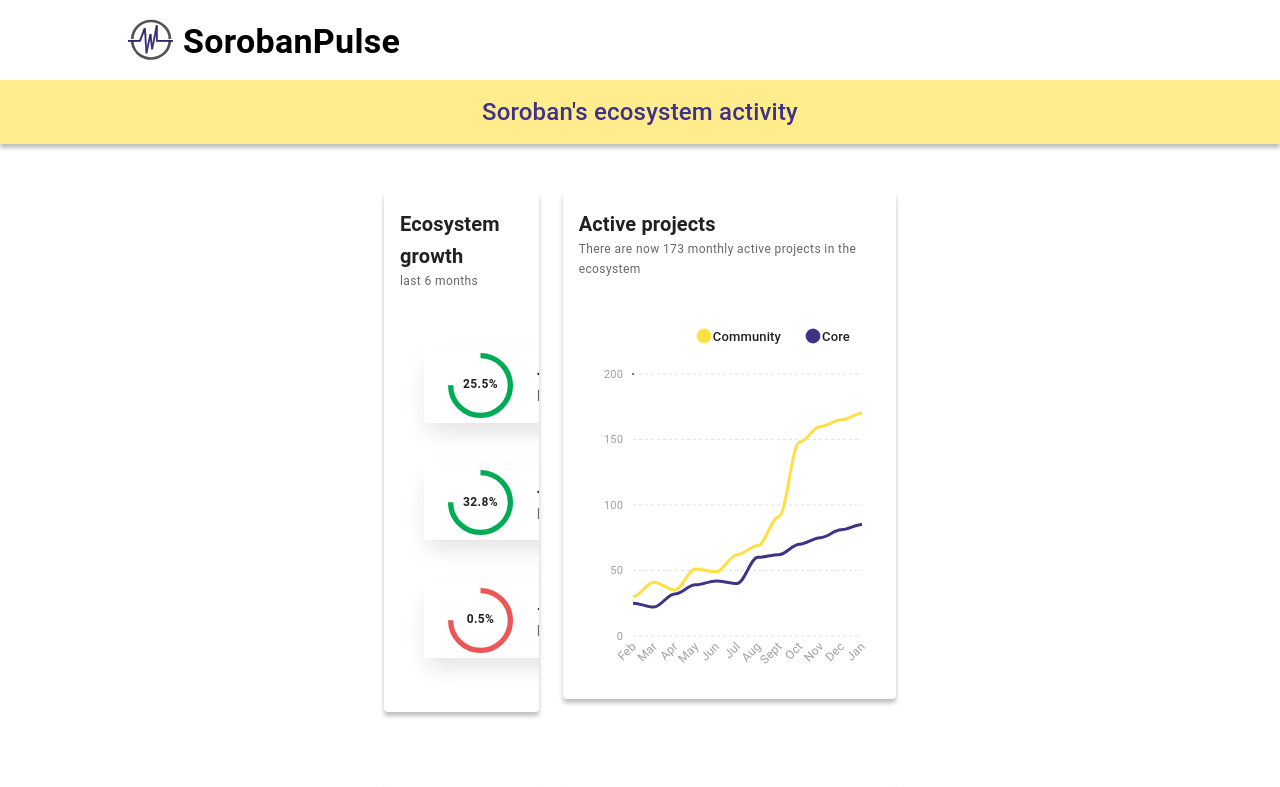
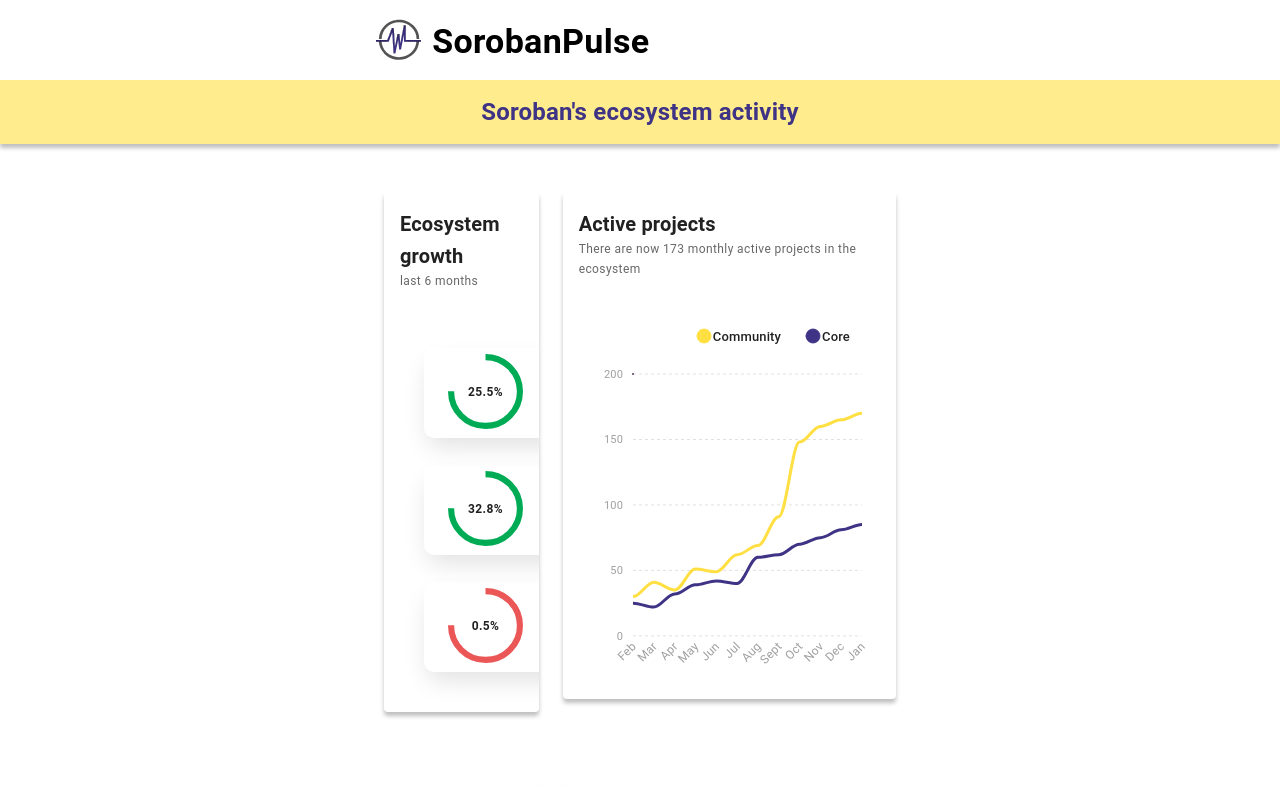
Before and after one commit to CrossChainLabs-Stellar/sorobanpulse-webapp, a React (Create React App) app: page / in a window 1280 px wide. Shown: the top 787 px of the page. Built offline with nearby package versions, Linux system fonts and the light colour scheme.

Commit message:
Small Updates

```diff
--- a/src/components/Header.js
+++ b/src/components/Header.js
@@ -34,8 +34,8 @@
                         alt=""
                         style={{
                             maxWidth: 45,
-                            marginRight: '10px',
-                            marginLeft: '5.5rem'
+                            marginRight: '0.7rem',
+                            marginLeft: '21rem'
                         }}
                     />
                     <TextTypography>SorobanPulse</TextTypography>
--- a/src/components/SorobanBox.js
+++ b/src/components/SorobanBox.js
@@ -19,7 +19,7 @@
             <Typography
                 variant='h6'
                 sx={{
-                    fontWeight: 500,
+                    fontWeight: 600,
                     fontSize: 24,
                     color: '#3E3385'
                 }}
--- a/src/components/sections/EcosystemGrowth.js
+++ b/src/components/sections/EcosystemGrowth.js
@@ -7,10 +7,10 @@
         <Box sx={{ position: 'relative', display: 'inline-flex', }}>
             <CircularProgress
                 variant="determinate"
-                size={65}
+                size={75}
                 sx={{
                     marginX: '1.5rem',
-                    marginY: '0.3rem'
+                    marginY: '0.4rem',
                 }}
                 {...props}
             />
@@ -73,12 +73,15 @@
                     </Stack>
                 }
             />
-            <Stack spacing={5.37} sx={{ p: 5, pr: 0, height: '25.25rem' }}>
+            <Stack spacing={3.37} sx={{ p: 5, pr: 0, height: '25.25rem' }}>
                 <Stack
                     direction="row"
                     sx={{
+                        //marginX: '0.5rem',
                         boxShadow: '0px 12px 24px -4px #0000001F',
                         width: { xl: '30rem', lg: '19rem' },
+                        height: { xl: '30rem', lg: '19rem' },
+                        borderRadius: '10px',
                     }}
                 >
                     <CircularProgressWithLabel
@@ -112,7 +115,9 @@
                     direction="row"
                     sx={{
                         boxShadow: '0px 12px 24px -4px #0000001F',
-                        width: { xl: '30rem', lg: '19rem' }
+                        width: { xl: '30rem', lg: '19rem' },
+                        height: { xl: '30rem', lg: '19rem' },
+                        borderRadius: '10px',
                     }}
                 >
                     <CircularProgressWithLabel
@@ -146,7 +151,9 @@
                     direction="row"
                     sx={{
                         boxShadow: '0px 12px 24px -4px #0000001F',
-                        width: { xl: '30rem', lg: '19rem' }
+                        width: { xl: '30rem', lg: '19rem' },
+                        height: { xl: '30rem', lg: '19rem' },
+                        borderRadius: '10px',
                     }}
                 >
                     <CircularProgressWithLabel
```
